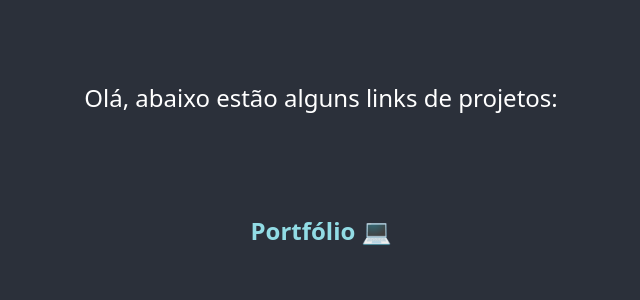
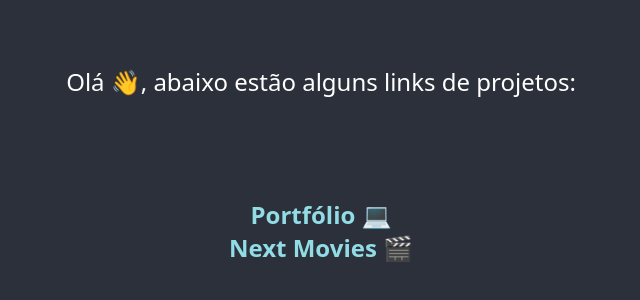
Before and after one commit to DanielValeriote/danielvaleriote.github.io, a plain HTML site: page index.html in a window 1280 px wide. Shown: the part 236-536 px from the top of the page, without its empty margins (319-959 px from the left). Drawn offline with Linux system fonts and the light colour scheme.

Commit message:
add project link

```diff
--- a/index.html
+++ b/index.html
@@ -10,12 +10,15 @@
 </head>
 <body>
 	<header>
-		<h1 class="page-title">Olá, abaixo estão alguns links de projetos:</h1>
+		<h1 class="page-title">Olá 👋, abaixo estão alguns links de projetos:</h1>
 	</header>
 	<main>
 		<ul class="projects-list">
 			<li class="project-item">
-				<h2><a href="/portfolio">Portfólio</a> 💻</h2>
+				<h2><a href="/portfolio" rel="noopener noreferer" target="_blank">Portfólio</a> 💻</h2>
+			</li>
+			<li class="project-item">
+				<h2><a href="https://next-movies-dv.vercel.app/" rel="noopener noreferer" target="_blank">Next Movies</a> 🎬</h2>
 			</li>
 		</ul>
 	</main>
```
